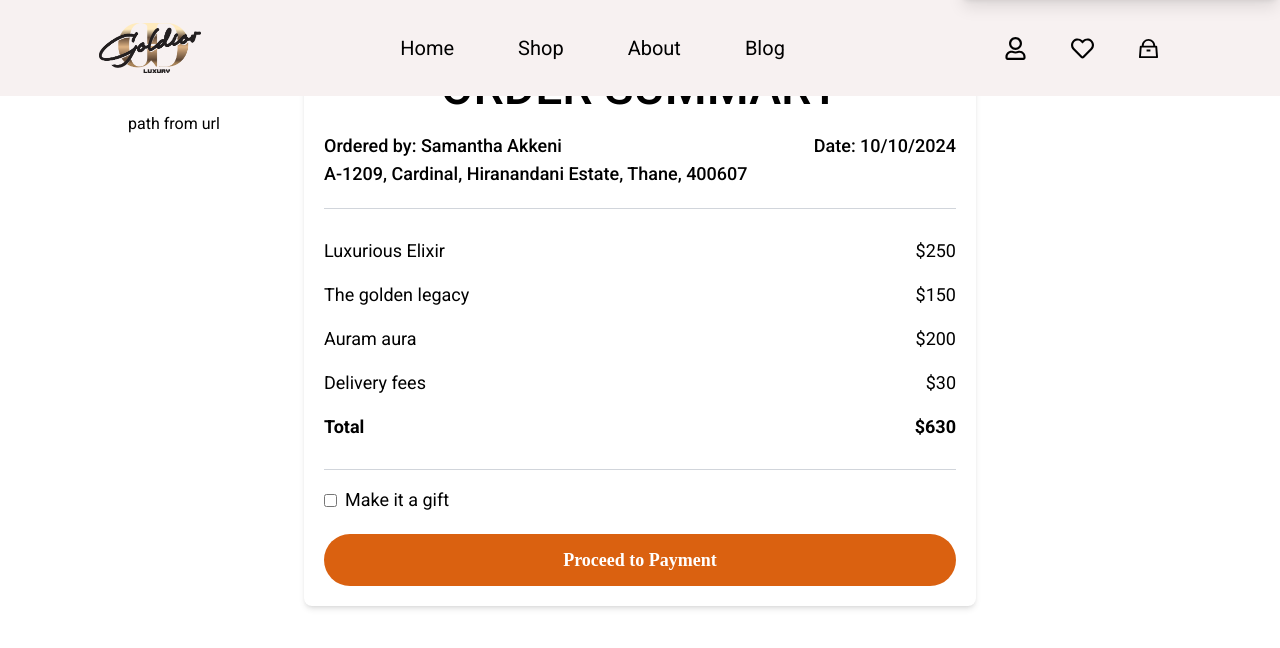
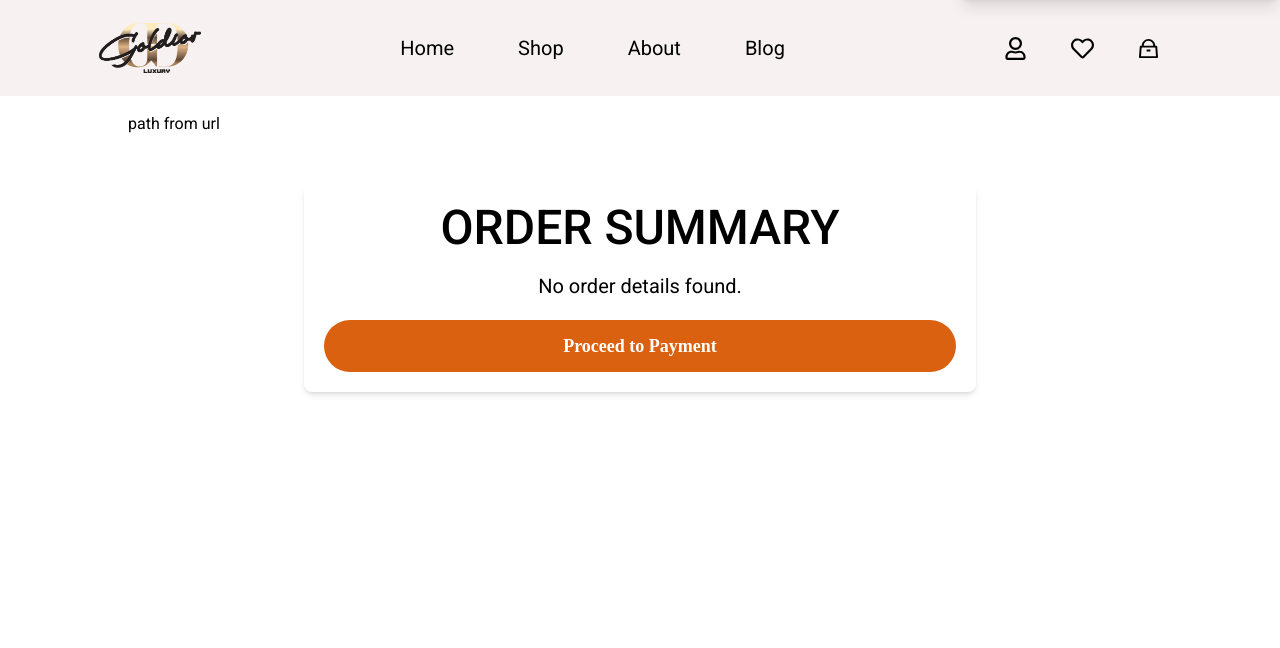
Before and after one commit to GoldiorLuxury/GoldiorFrontend, a React (Vite) app: page /final-details in a window 1280 px wide. Shown: the top 648 px of the page. Built offline with nearby package versions, Linux system fonts and the light colour scheme; a web font is replaced by a local one.

Commit message:
cart page changes by shiv

```diff
--- a/src/App.tsx
+++ b/src/App.tsx
@@ -8,6 +8,7 @@ import Shop from "./pages/Shop.tsx";
 import UserAuthentication from "./pages/UserAuthentication.tsx";
 import Login from "./ui/Authentication/Login.tsx";
 import FinalDetails from "./pages/FinalDetails.tsx";
+import PersonalDetails from "./pages/PersonalDetails.tsx";
 import CartPage from "./pages/CartPage.tsx";
 import Blog from "./pages/Blog.tsx";
 import Blog1 from "./ui/blog/Blog1.tsx";
@@ -38,6 +39,7 @@ export default function App() {
           <Route path="/shop" element={<Shop />} />
           <Route path="/cart" element={<CartPage />} />
           <Route path="/final-details" element={<FinalDetails />} />
+          <Route path="/personal-details" element={<PersonalDetails />} />
           <Route path="/register" element={<UserAuthentication />} />
           <Route path="/login" element={<Login />} />
           {/*<Route path="*" element={<PageNotFound />} />*/}
--- a/src/pages/FinalDetails.tsx
+++ b/src/pages/FinalDetails.tsx
@@ -1,60 +1,49 @@
-import React, { useState } from "react";
+import React from "react";
+import { useLocation } from "react-router-dom";
 import Navbar from "../ui/general/Navbar";
 
 const FinalDetails = () => {
-  const [isGift, setIsGift] = useState(false);
-  const customer = {
-    name: "Samantha Akkeni",
-    address: "A-1209, Cardinal, Hiranandani Estate, Thane, 400607",
-    date: "10/10/2024",
-  };
+  const { state } = useLocation(); // Get the passed state
+  const { userDetails, cartItems } = state || {};
 
-  const products = [
-    { name: "Luxurious Elixir", price: 250 },
-    { name: "The golden legacy", price: 150 },
-    { name: "Auram aura", price: 200 },
-    { name: "Delivery fees", price: 30 },
-  ];
-
-  const total = products.reduce((acc, product) => acc + product.price, 0);
+  // Calculate total dynamically from cart items
+  const total = cartItems
+    ? cartItems.reduce((acc: any, product: { totalPrice: any; }) => acc + product.totalPrice, 0)
+    : 0;
 
   return (
     <>
       <Navbar />
-      <div className="max-w-2xl mx-auto my-5 p-5 bg-white shadow-md rounded-lg font-serif">
+      <div className="max-w-2xl mx-auto mt-40 my-5 p-5 bg-white shadow-md rounded-lg font-serif">
         <h2 className="text-center text-5xl font-medium mb-5">ORDER SUMMARY</h2>
+        {userDetails ? (
+          <>
             <div className="flex justify-between mb-5">
               <div className="text-lg font-medium">
-            Ordered by: {customer.name}
+                Ordered by: {userDetails.name}
                 <br />
-            {customer.address}
+                {`${userDetails.addressLine1}, ${userDetails.addressLine2}, ${userDetails.city}, ${userDetails.state}, ${userDetails.pinCode}`}
               </div>
-          <div className="text-lg font-medium">Date: {customer.date}</div>
+              <div className="text-lg font-medium">
+                Date: {new Date().toLocaleDateString()}
+              </div>
             </div>
             <div className="border-t border-b border-gray-300 py-5">
-          {products.map((product, index) => (
+              {cartItems?.map((product: { name: string | number | boolean | React.ReactElement<any, string | React.JSXElementConstructor<any>> | Iterable<React.ReactNode> | React.ReactPortal | null | undefined; totalPrice: number; }, index: React.Key | null | undefined) => (
                 <div key={index} className="flex justify-between text-lg py-2">
                   <span>{product.name}</span>
-              <span>${product.price}</span>
+                  <span>${product.totalPrice.toFixed(2)}</span>
                 </div>
               ))}
               <div className="flex justify-between text-lg font-bold py-2">
                 <span>Total</span>
-            <span>${total}</span>
+                <span>${total.toFixed(2)}</span>
               </div>
             </div>
-        <div className="flex items-center mt-4">
-          <input
-            type="checkbox"
-            id="gift"
-            checked={isGift}
-            onChange={() => setIsGift(!isGift)}
-            className="mr-2"
-          />
-          <label htmlFor="gift" className="text-lg">
-            Make it a gift
-          </label>
-        </div>
+          </>
+        ) : (
+          <p className="text-center text-xl">No order details found.</p>
+        )}
         <button className="w-full mt-5 py-3 text-lg font-semibold text-white bg-[#da6110] rounded-full">
           Proceed to Payment
         </button>
--- a/src/pages/PersonalDetails.tsx
+++ b/src/pages/PersonalDetails.tsx
@@ -1,5 +1,8 @@
 import React, { useState, ChangeEvent, FormEvent } from 'react';
+import { useNavigate } from "react-router-dom";
+import { useSelector } from "react-redux";
 import Navbar from '../ui/general/Navbar';
+import { getCart } from "../Features/cart/cartSlice"; // Import your selector
 
 interface FormData {
     name: string;
@@ -24,16 +27,20 @@ const PersonalDetails: React.FC = () => {
         pinCode: '',
     });
 
+    const cartItems = useSelector(getCart); // Get cart items from Redux
+    const navigate = useNavigate();
+
     const handleChange = (e: ChangeEvent<HTMLInputElement>) => {
         setFormData({
             ...formData,
-            [e.target.name]: e.target.value
+            [e.target.name]: e.target.value,
         });
     };
 
     const handleSubmit = (e: FormEvent) => {
         e.preventDefault();
-        console.log(formData);
+        // Pass form data and cart items to the Final Details page
+        navigate('/final-details', { state: { userDetails: formData, cartItems } });
     };
 
     return (
@@ -84,13 +91,15 @@ const PersonalDetails: React.FC = () => {
                     </div>
                 </div>
                 <div className="flex justify-center">
-                    <button type="submit" className="w-40 bg-[#c75014] hover:bg-[#db6e37] text-white py-2 px-4 rounded-full transition-colors duration-200 ease-in-out">
+                    <button
+                        type="submit"
+                        className="w-40 bg-[#c75014] hover:bg-[#db6e37] text-white py-2 px-4 rounded-full transition-colors duration-200 ease-in-out">
                         Submit
                     </button>
                 </div>
             </form>
         </>
     );
-}
+};
 
 export default PersonalDetails;
--- a/src/ui/Home/Welcome.tsx
+++ b/src/ui/Home/Welcome.tsx
@@ -19,7 +19,7 @@ function Welcome({
       >
 
         <div className="relative z-10 text-center">
-          <h1 className="text-6xl font-semibold text-transparent bg-gradient-to-r from-[#FFFF] to-[#AB572D] bg-clip-text drop-shadow-lg mb-6 md:text-5xl lg:text-6xl">
+          <h1 className="text-8xl font-semibold text-transparent bg-gradient-to-r from-[#FFFF] to-[#AB572D] bg-clip-text drop-shadow-lg mb-6 md:text-7xl lg:text-8xl">
             {heading}
           </h1>
           <p className="text-lg text-white drop-shadow-md text-center px-10 md:text-xl lg:px-72">
```
Lines whose indentation alone changed are shown as unchanged.
